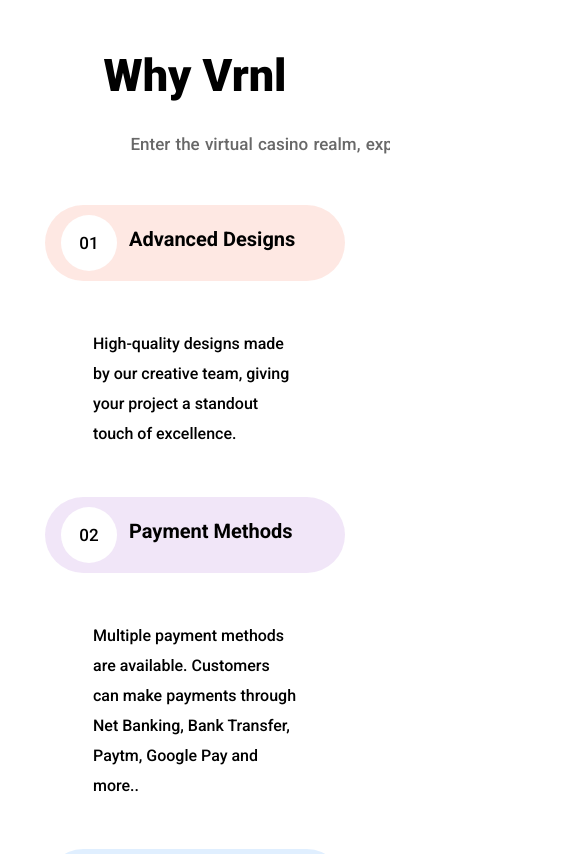
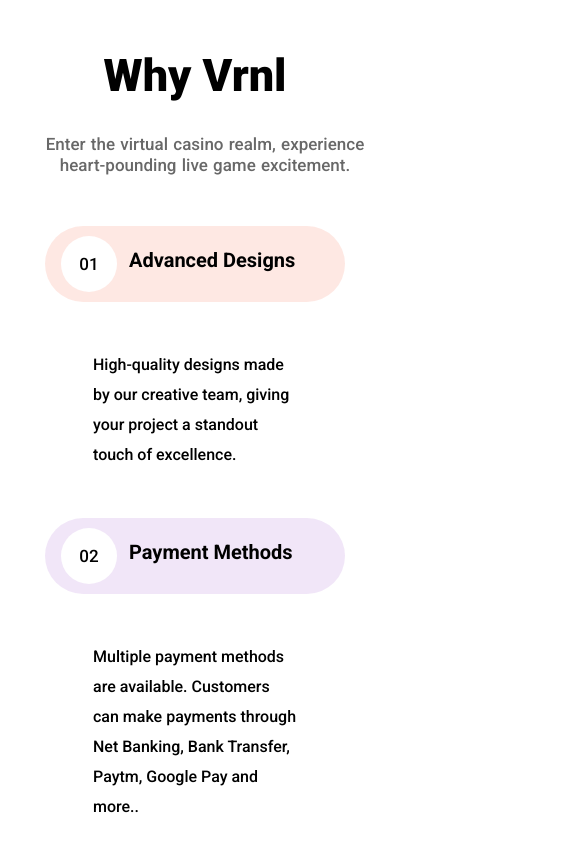
Before and after one commit to kajalmore3/Theme-site, a plain HTML site: page index.html in a window 390 px wide. Shown: the part 1360-2214 px from the top of the page, 585 px wide, since content can reach past the window. Drawn offline with Linux system fonts and the light colour scheme.

Commit message:
Update kajalresp.css

```diff
--- a/kajalresp.css
+++ b/kajalresp.css
@@ -25,6 +25,8 @@
     flex: 0 0 33.33333%;
     max-width: 33.33333%;
 }
+
+
 
 }
 @media (min-width: 77.5rem){
@@ -54,3 +56,8 @@
     display: flex;
 }
 }
+@media (max-width: 768px){
+.section-title p{
+    width: 320px !important;
+}
+}
```
